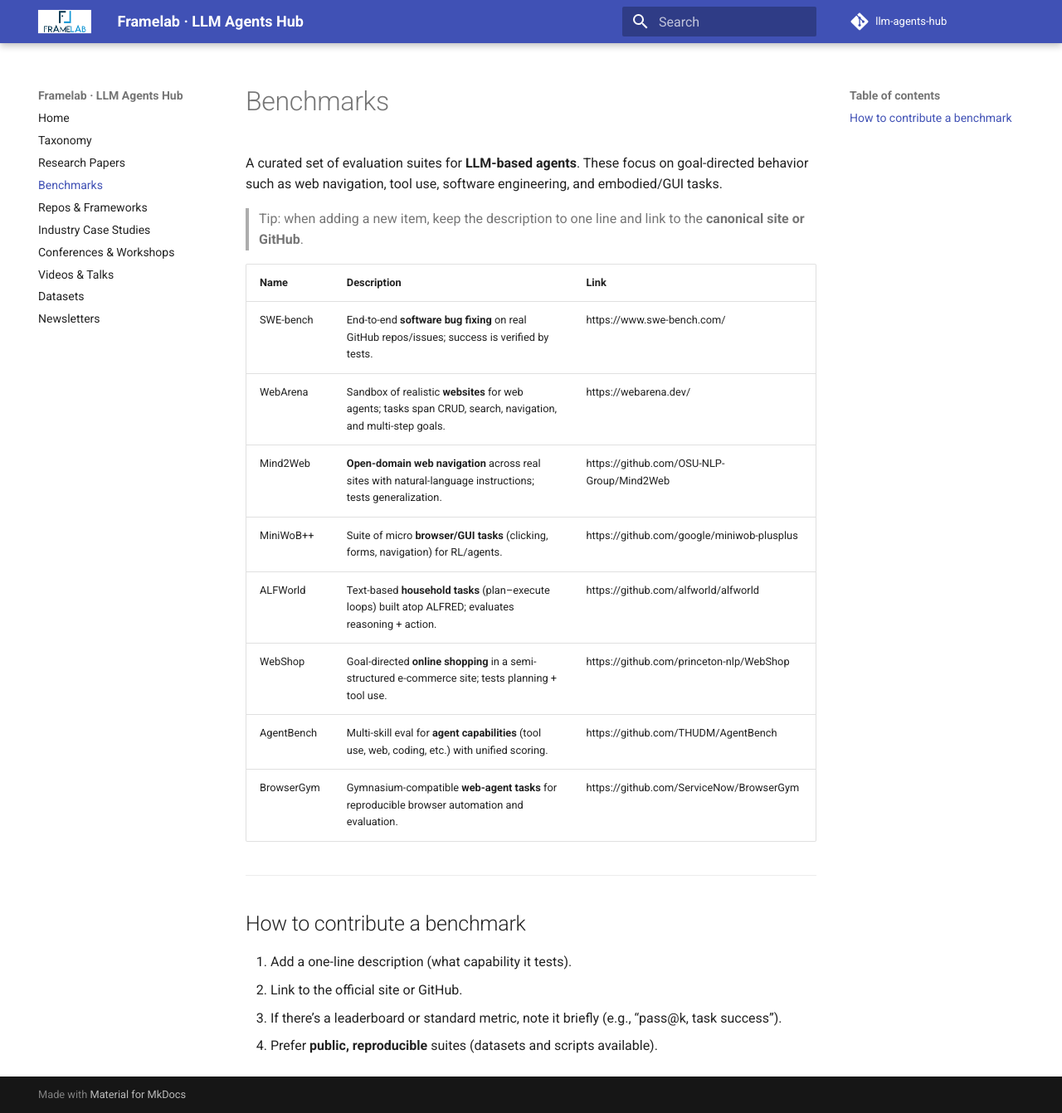
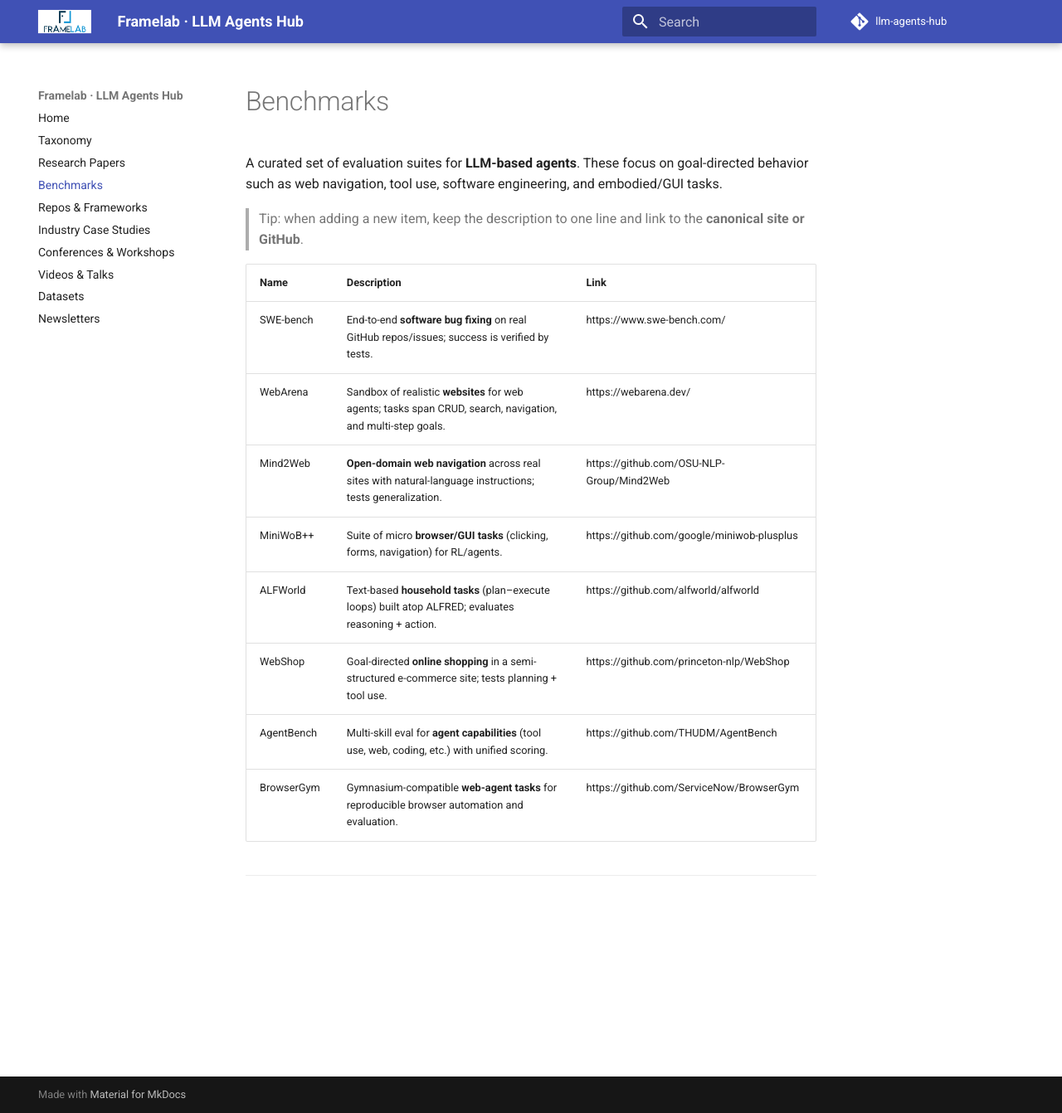
Before and after one commit to framelab-univaq/llm-agents-hub, an MkDocs documentation site: the page built from docs/benchmarks.md, in a window 1280 px wide and 1342 px high. Shown: the whole window at 83% size. Built offline with MkDocs 1.6.1 and Material for MkDocs 9.7.7, drawn with Linux system fonts in a browser that asks for light colours; comment, search, counter and statistics services are not loaded.

Commit message:
Update benchmarks.md

```diff
--- a/docs/benchmarks.md
+++ b/docs/benchmarks.md
@@ -16,10 +16,3 @@ A curated set of evaluation suites for **LLM-based agents**. These focus on goal
 | BrowserGym | Gymnasium-compatible **web-agent tasks** for reproducible browser automation and evaluation. | https://github.com/ServiceNow/BrowserGym |
 
 ---
-
-## How to contribute a benchmark
-
-1. Add a one-line description (what capability it tests).
-2. Link to the official site or GitHub.
-3. If there’s a leaderboard or standard metric, note it briefly (e.g., “pass@k, task success”).
-4. Prefer **public, reproducible** suites (datasets and scripts available).
```
